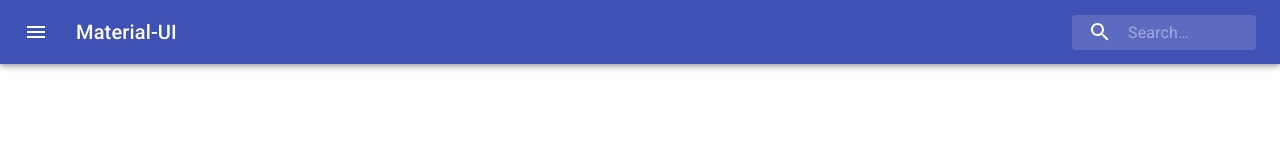
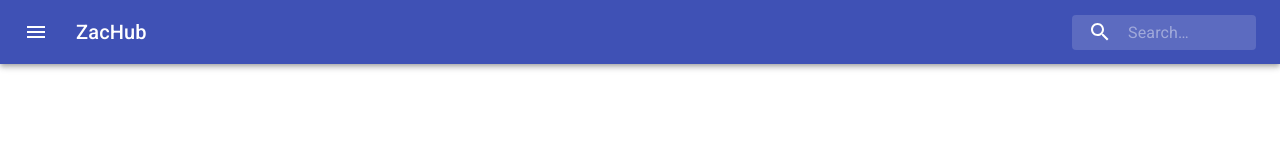
Before and after one commit to zachary-nguyen/zachub, a React (Create React App) app: page / in a window 1280 px wide. Shown: the top 160 px of the page. Built offline with nearby package versions, Linux system fonts and the light colour scheme.

Commit message:
- update dependencies

```diff
--- a/package.json
+++ b/package.json
@@ -6,6 +6,7 @@
   "dependencies": {
     "@material-ui/core": "^4.3.0",
     "@material-ui/icons": "^4.2.1",
+    "gh-pages": "^2.0.1",
     "react": "^16.8.6",
     "react-dom": "^16.8.6",
     "react-scripts": "3.0.1"
--- a/src/App.js
+++ b/src/App.js
@@ -77,7 +77,7 @@ function App() {
                         <MenuIcon />
                     </IconButton>
                     <Typography className={classes.title} variant="h6" noWrap>
-                        Material-UI
+                        ZacHub
                     </Typography>
                     <div className={classes.search}>
                         <div className={classes.searchIcon}>
```
Also changed, not shown: 1 other file (tests, documents, lock files or other folders).
